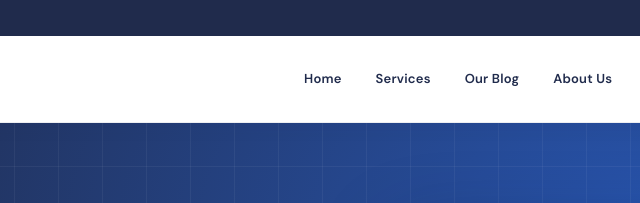
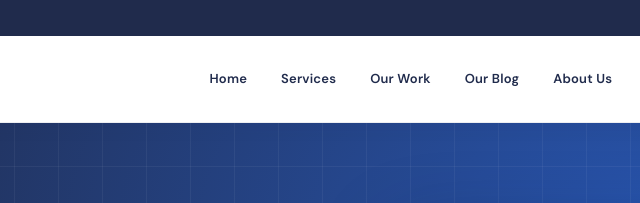
Before and after one commit to HawthorneDigital/HawthorneDigital, a plain HTML site: page website-health-check/index.html in a window 1280 px wide. Shown: the top 203 px of the page, 338-978 px from the left. Drawn offline with Linux system fonts and the light colour scheme.

Commit message:
Add 'Our Work' link to the navigation

```diff
--- a/website-health-check/index.html
+++ b/website-health-check/index.html
@@ -505,6 +505,10 @@ img{max-width:100%}
                 </div>
             </div>
 
+            <a href="/our-work" class="site-nav-link">
+                Our Work
+            </a>
+
             <a href="/blog" class="site-nav-link">
                 Our Blog
             </a>
```
